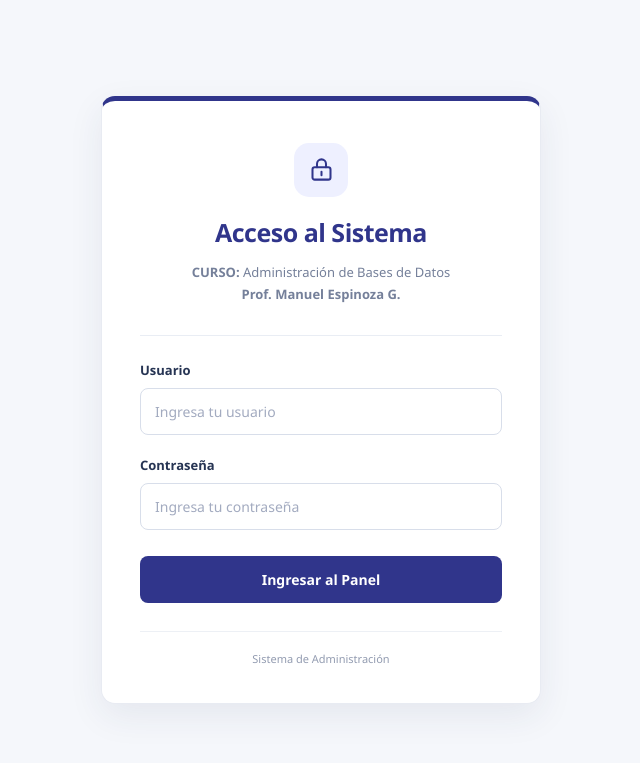
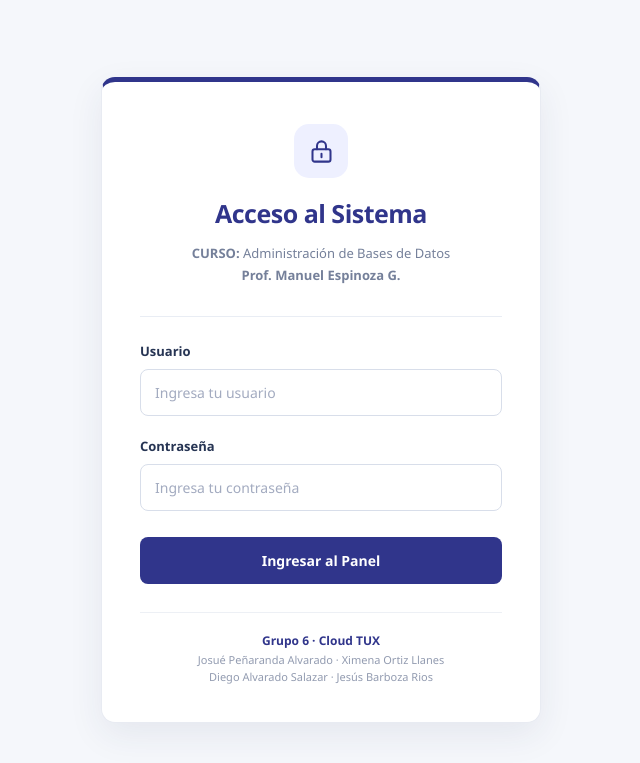
Before and after one commit to LuiAlv2502/CloudPenguin, a PHP site: page /login.php in a window 1280 px wide. Shown: the top 763 px of the page, without its empty margins (319-959 px from the left). Run offline with PHP 8.4, Linux system fonts and the light colour scheme.

Commit message:
Update login.php

```diff
--- a/login.php
+++ b/login.php
@@ -175,7 +175,7 @@ if ($_SERVER['REQUEST_METHOD'] === 'POST') {
             line-height: 1.5;
         }
 
-        .pie {
+       .pie {
             margin-top: 28px;
             padding-top: 18px;
             border-top: 1px solid #edf0f5;
@@ -183,6 +183,11 @@ if ($_SERVER['REQUEST_METHOD'] === 'POST') {
             color: #929bb0;
             font-size: 11px;
             line-height: 1.6;
+        }
+
+        .pie strong {
+            color: #30358b;
+            font-size: 12px;
         }
 
         @media (max-width: 480px) {
@@ -281,7 +286,9 @@ if ($_SERVER['REQUEST_METHOD'] === 'POST') {
         </form>
 
         <footer class="pie">
-            Sistema de Administración
+            <strong>Grupo 6 · Cloud TUX</strong><br>
+            Josué Peñaranda Alvarado · Ximena Ortiz Llanes<br>
+            Diego Alvarado Salazar · Jesús Barboza Rios
         </footer>
 
     </main>
```
